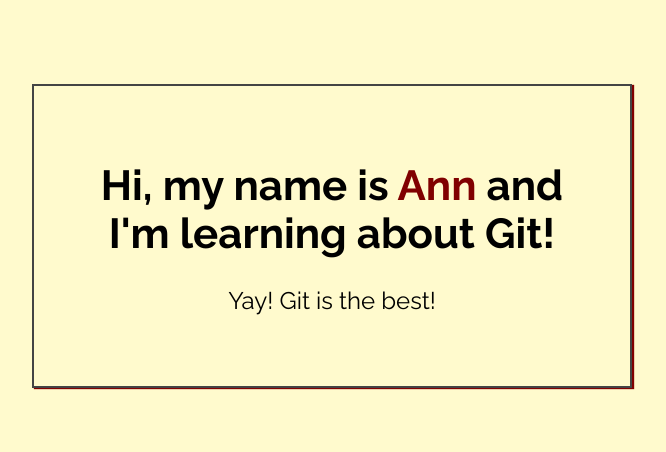
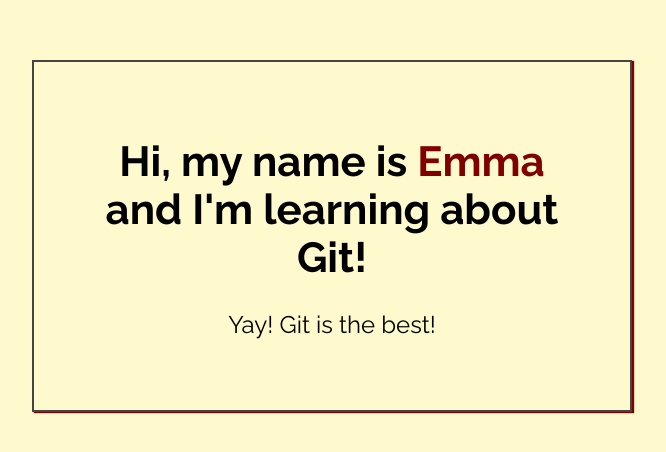
Before and after one commit to emmaboman/my-first-repo, a plain HTML site: page index.html in a window 1280 px wide. Shown: the part 164-616 px from the top of the page, without its empty margins (308-974 px from the left). Drawn offline with Linux system fonts and the light colour scheme.

Commit message:
Added name to index.html

```diff
--- a/index.html
+++ b/index.html
@@ -14,7 +14,7 @@
 <body>
 
     <div class="greeting">
-        <h1>Hi, my name is <span class="highlight">Ann</span> and I'm learning about Git! </h1>
+        <h1>Hi, my name is <span class="highlight">Emma</span> and I'm learning about Git! </h1>
 
         <p>Yay! Git is the best!</p>
     </div>
```
